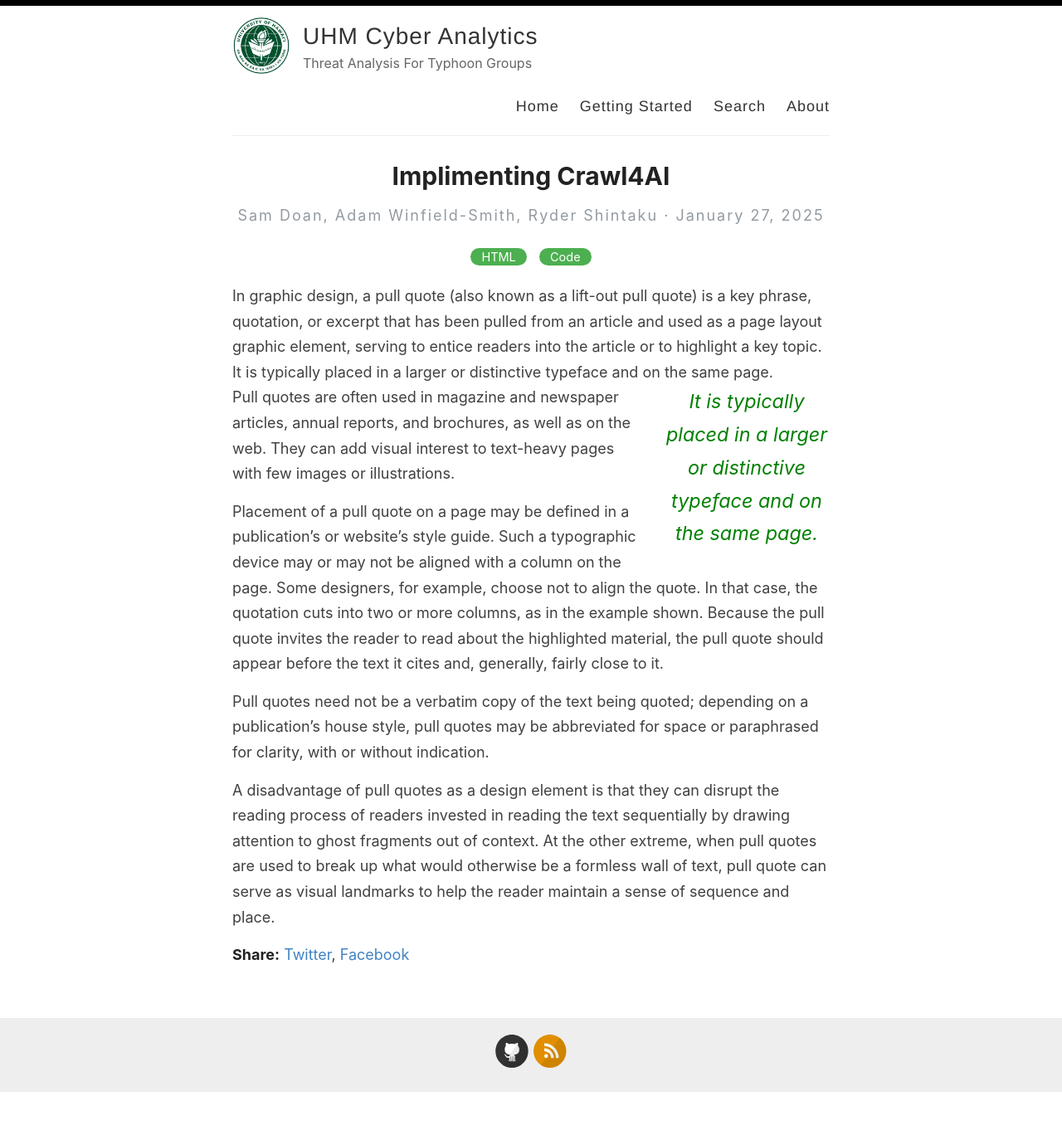
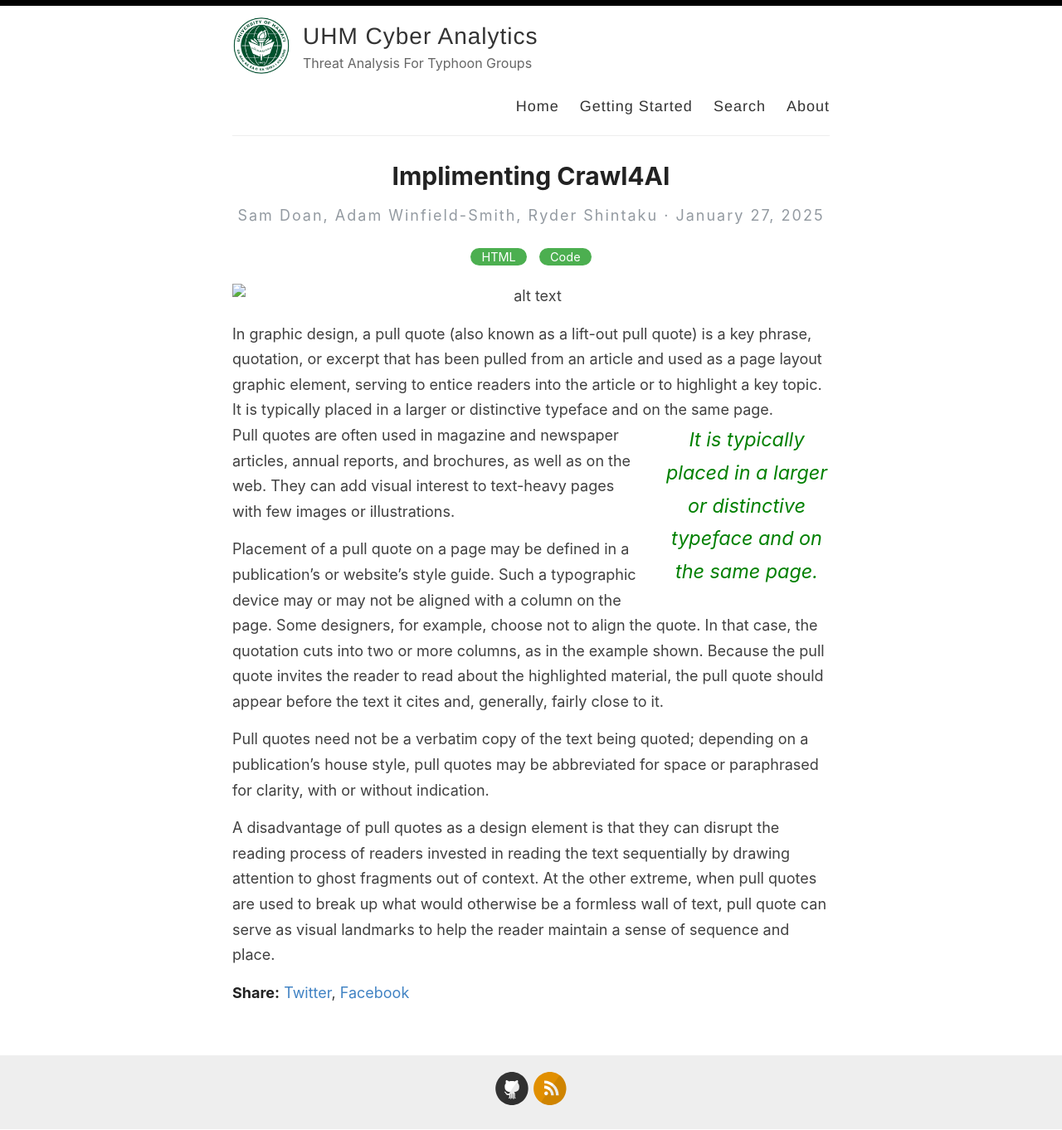
Before and after one commit to UHMCyberAnalytics/UHMCyberAnalytics.github.io, a Jekyll site: the page built from _posts/2025-01-27-Crawl4AI.md, in a window 1280 px wide. Shown: the whole page at 83% size. Built offline with Jekyll 4.4.1, drawn with Linux system fonts in a browser that asks for light colours; before the commit the page ends 1316 px from its top, so only the background shows below that.

Commit message:
img upload

```diff
--- a/_posts/2025-01-27-Crawl4AI.md
+++ b/_posts/2025-01-27-Crawl4AI.md
@@ -4,6 +4,7 @@ title:  Implimenting Crawl4AI
 categories: [HTML,Code]
 excerpt: In graphic design, a pull quote (also known as a lift-out pull quote) is a key phrase, quotation, or excerpt that has been pulled from an article and used as a page layout graphic element, serving to entice readers into the article or to highlight a key topic.
 ---
+![alt text](https://github.com/[Cyber-Analytics-1]/[cyber-analytics-1.github.io]/blob/[master]/pipline.png?raw=true)
 
 In graphic design, a pull quote (also known as a lift-out pull quote) is a key phrase, quotation, or excerpt that has been pulled from an article and used as a page layout graphic element, serving to entice readers into the article or to highlight a key topic. {% include pullquote.html quote="It is typically placed in a larger or distinctive typeface and on the same page." %} Pull quotes are often used in magazine and newspaper articles, annual reports, and brochures, as well as on the web. They can add visual interest to text-heavy pages with few images or illustrations.
 
```
Also changed, not shown: images/pipline.png (added).
